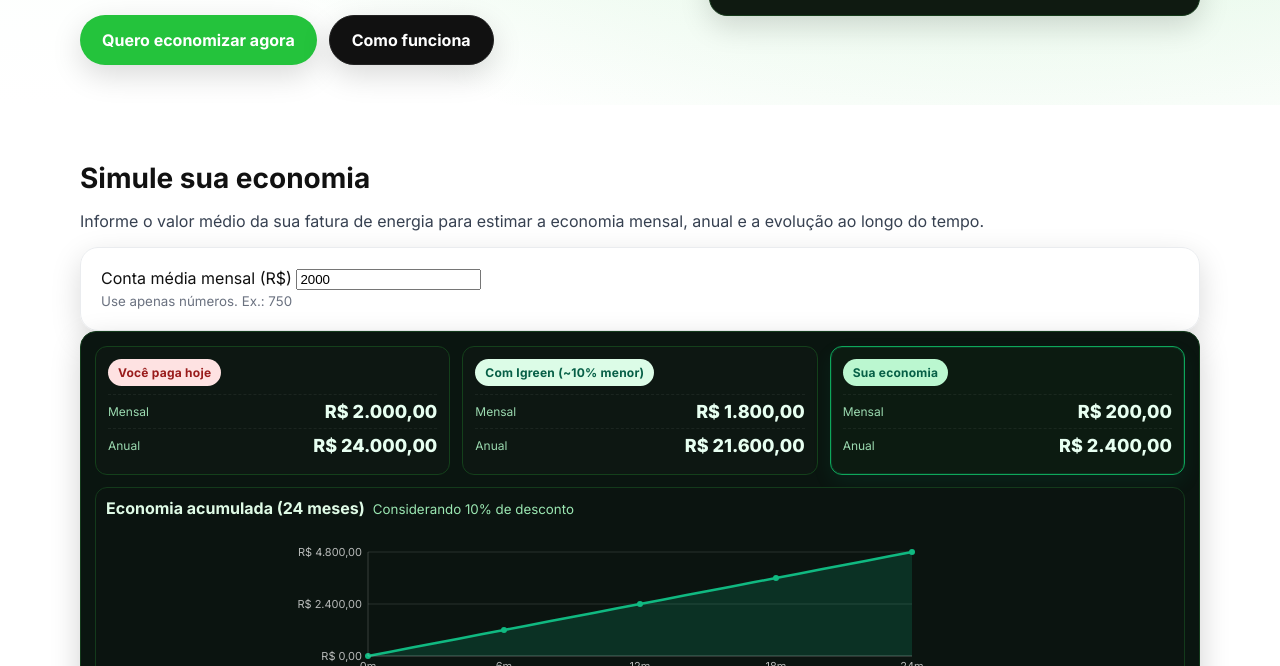
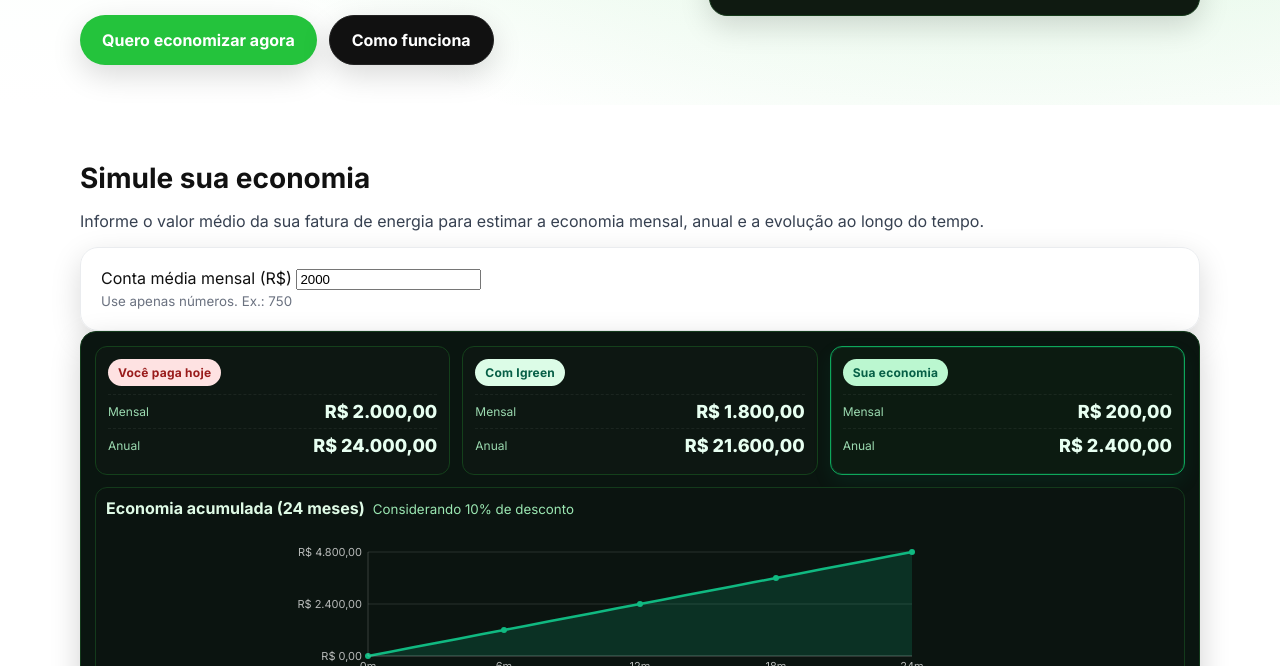
Before and after one commit to borto97/conexaogreenbr, a plain HTML site: page index.html in a window 1280 px wide. Shown: the part 434-1100 px from the top of the page. Drawn offline with Linux system fonts and the light colour scheme.

Commit message:
Update index.html

```diff
--- a/index.html
+++ b/index.html
@@ -468,7 +468,9 @@ footer .logo{ height:34px; opacity:.9 }
     </div>
 
     <div class="eco-card">
-      <div class="pill pill-igreen">Com Igreen (~10% menor)</div>
+      <div class="pill pill-igreen">Com Igreen
+
+      </div>
       <div class="price"><span>Mensal</span><strong id="igreenMensal">R$ 1.800,00</strong></div>
       <div class="price"><span>Anual</span><strong id="igreenAnual">R$ 21.600,00</strong></div>
     </div>
```
